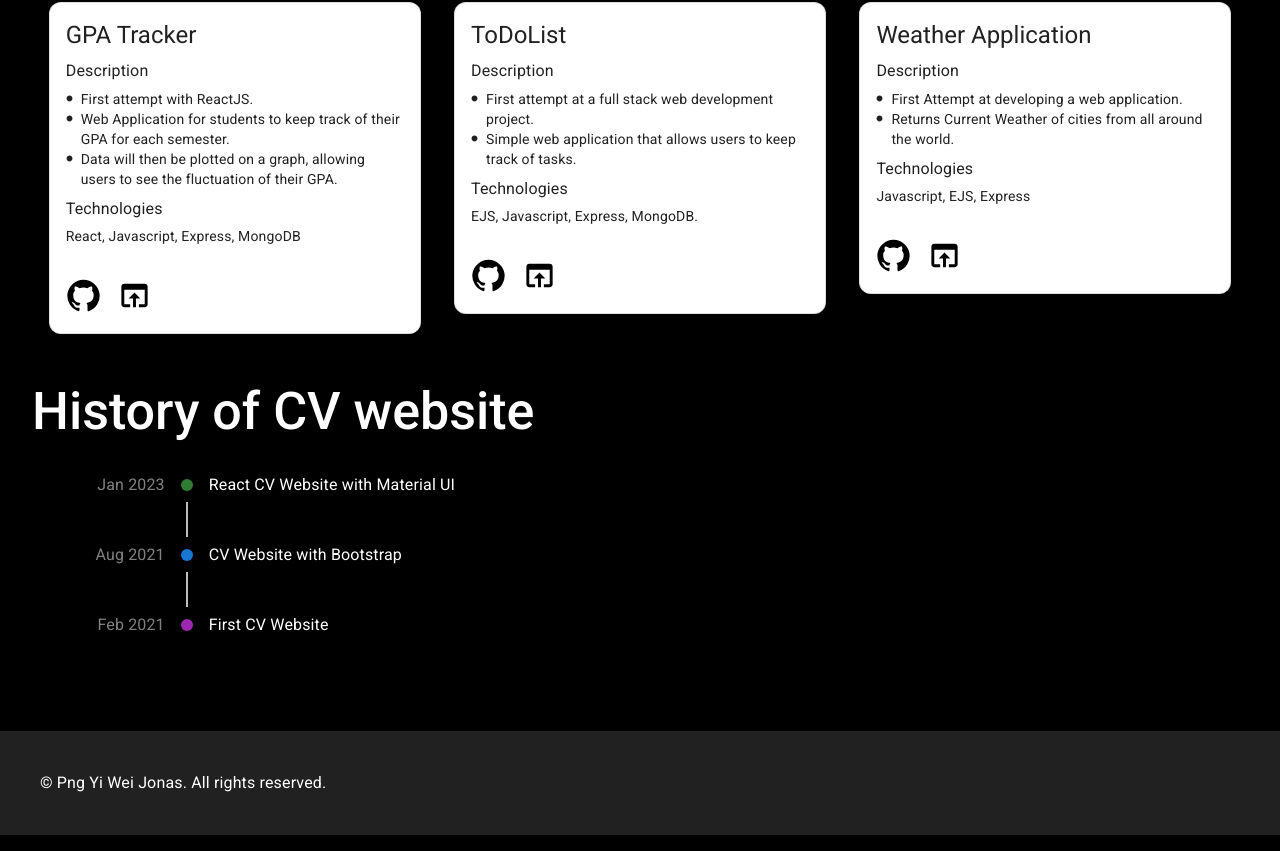
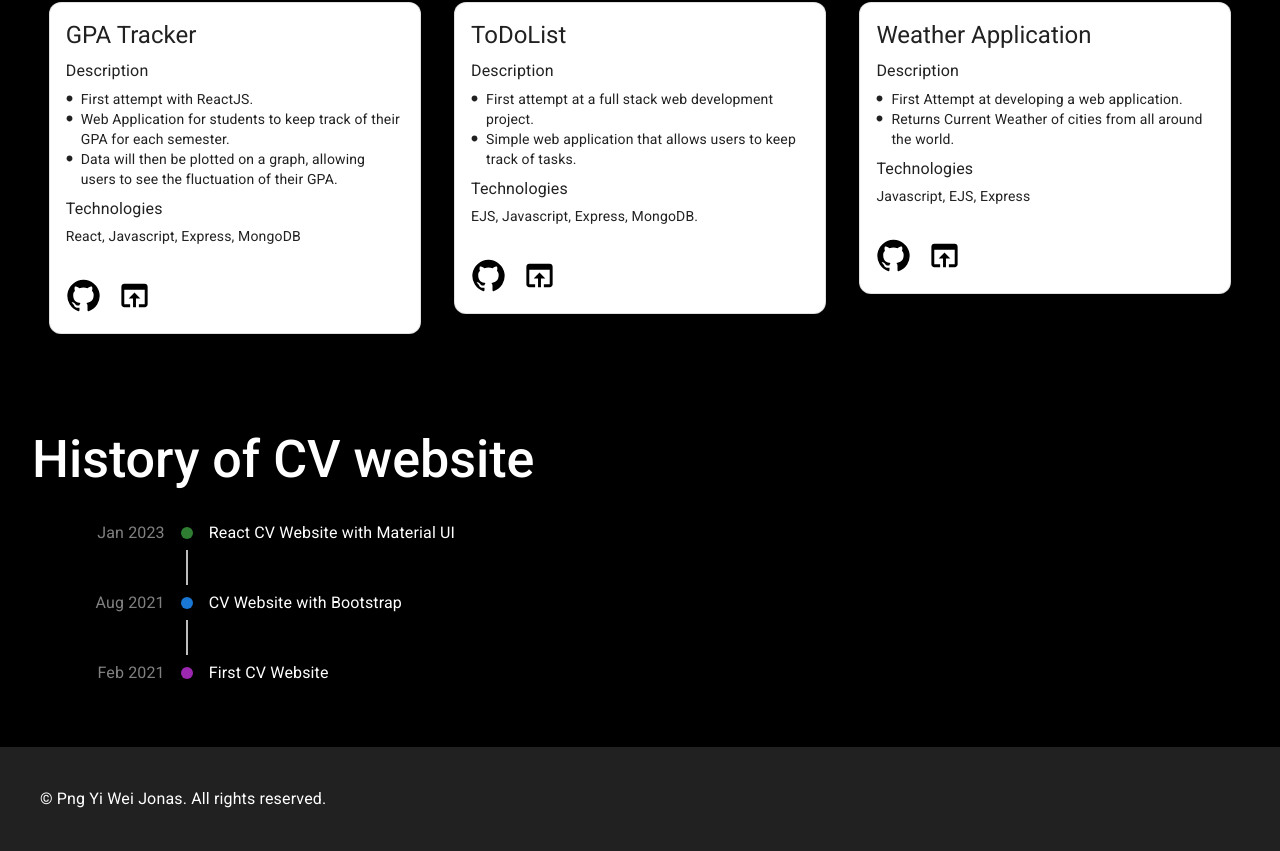
Before and after one commit to Jonaspng/react-cv-website, a React (Create React App) app: page / in a window 1280 px wide. Shown: the part 2360-3211 px from the top of the page. Built offline with nearby package versions, Linux system fonts and the light colour scheme; no server answers.

Commit message:
Adjust History section's padding

```diff
--- a/src/components/History.js
+++ b/src/components/History.js
@@ -4,7 +4,7 @@ import { Typography, Box, Link } from "@mui/material";
 
 function History() {
   return(
-    <Box padding={4} id={'history'}>
+    <Box paddingX={4} pt={10} id={'history'}>
       <Typography variant="h3" gutterBottom fontSize={52} fontWeight={500}>
         History of CV website
       </Typography>
```
